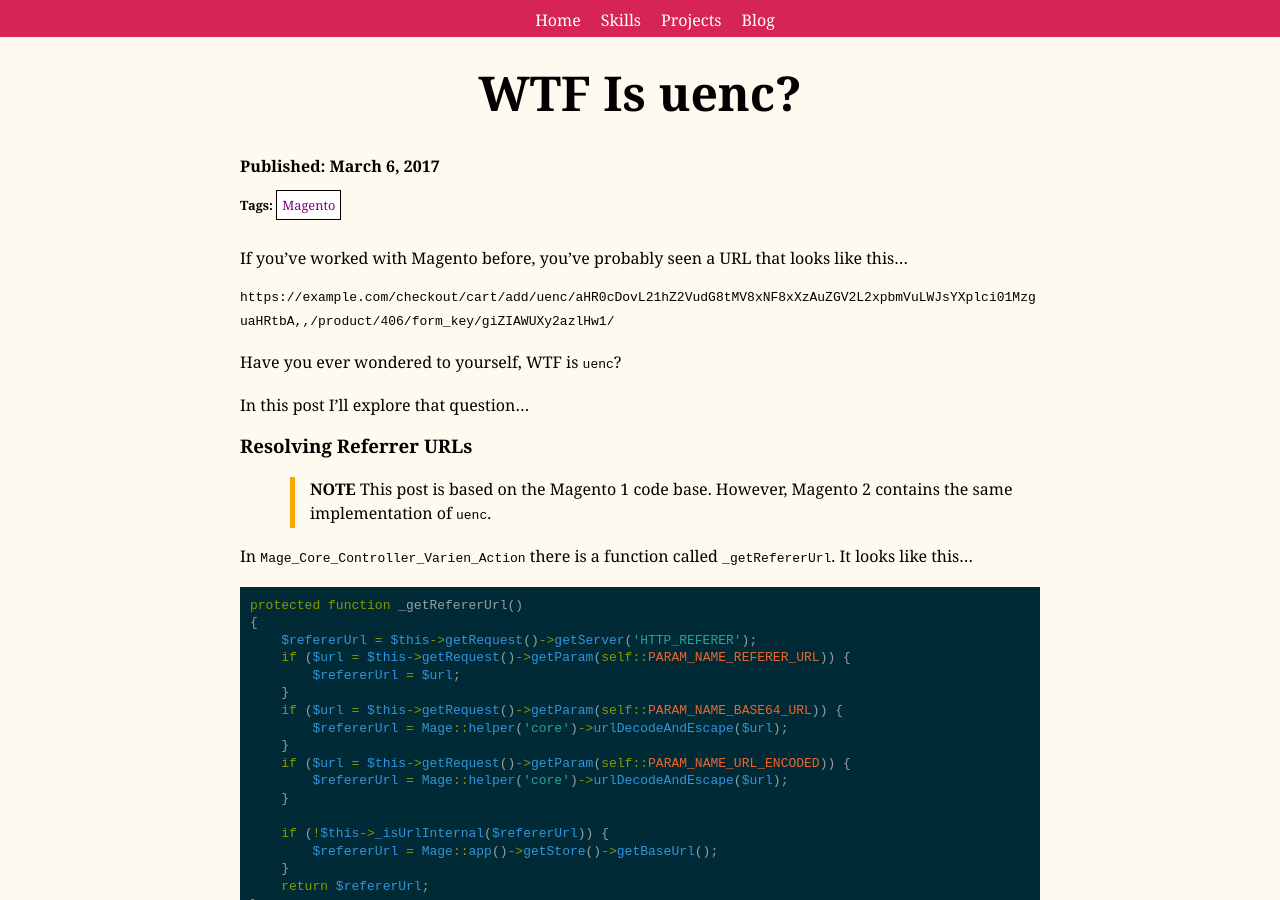
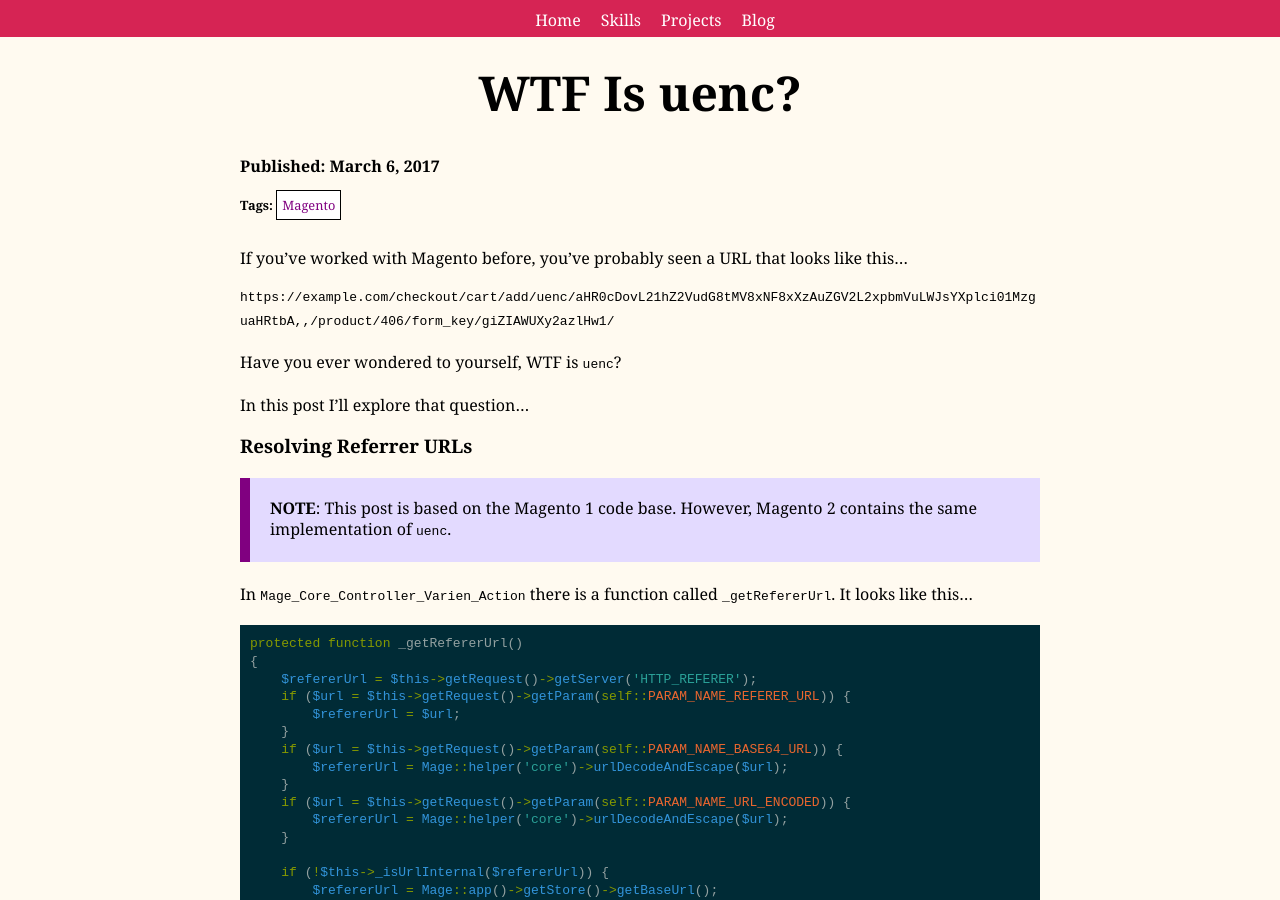
Before and after one commit to mpchadwick/mpchadwick.github.io, a Jekyll site: the page built from _posts/2017-03-06-wtf-is-uenc.md, in a window 1280 px wide and 900 px high. Built offline with Jekyll 4.4.1, drawn with Linux system fonts in a browser that asks for light colours; comment, search, counter and statistics services are not loaded.

Commit message:
Clean up post

```diff
--- a/_posts/2017-03-06-wtf-is-uenc.md
+++ b/_posts/2017-03-06-wtf-is-uenc.md
@@ -20,7 +20,9 @@ In this post I'll explore that question...
 
 ### Resolving Referrer URLs
 
-> **NOTE** This post is based on the Magento 1 code base. However, Magento 2 contains the same implementation of `uenc`.
+<div class="tout tout--secondary">
+<p><strong>NOTE</strong>: This post is based on the Magento 1 code base. However, Magento 2 contains the same implementation of <code>uenc</code>.</p>
+</div>
 
 In `Mage_Core_Controller_Varien_Action` there is a function called `_getRefererUrl`. It looks like this...
 
```
